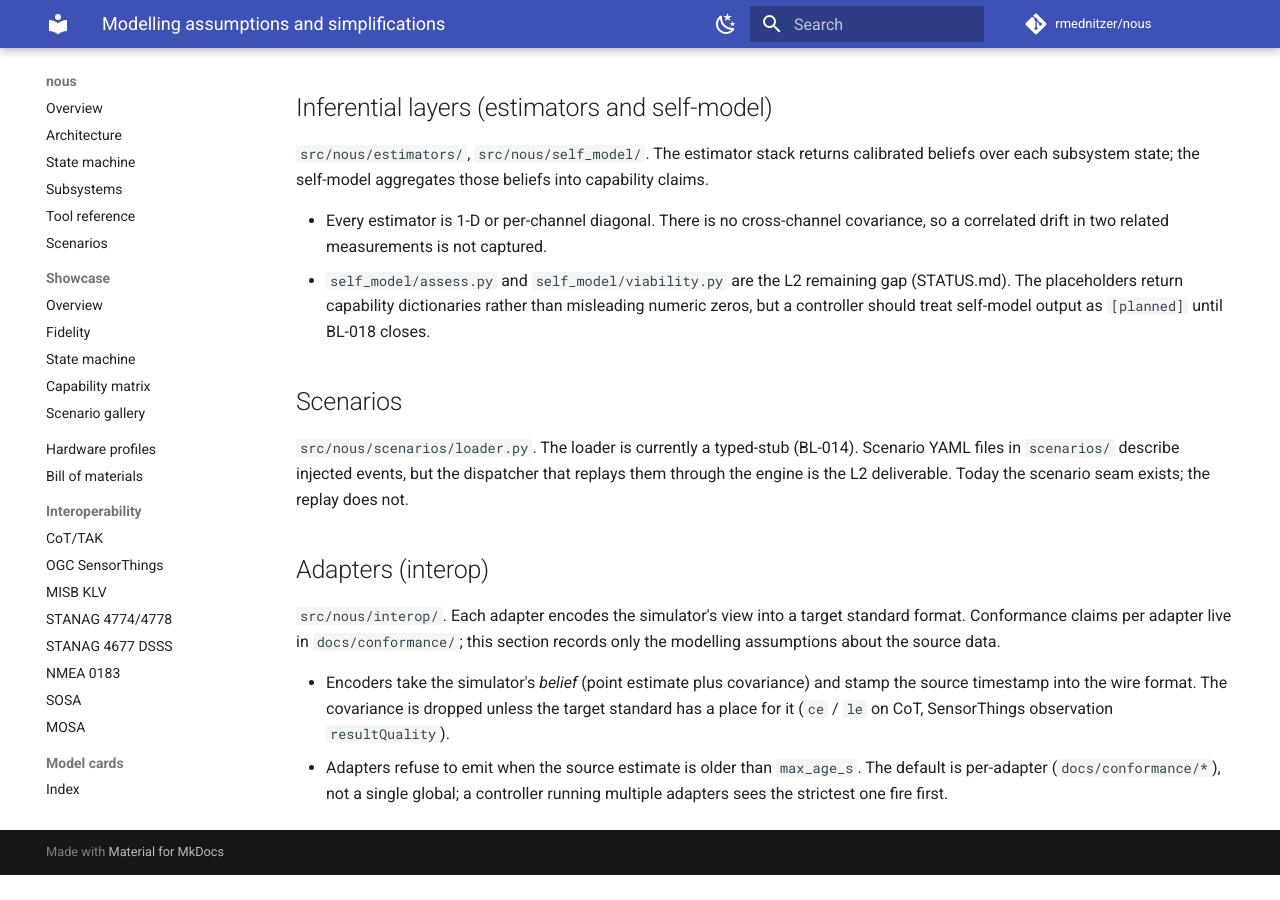
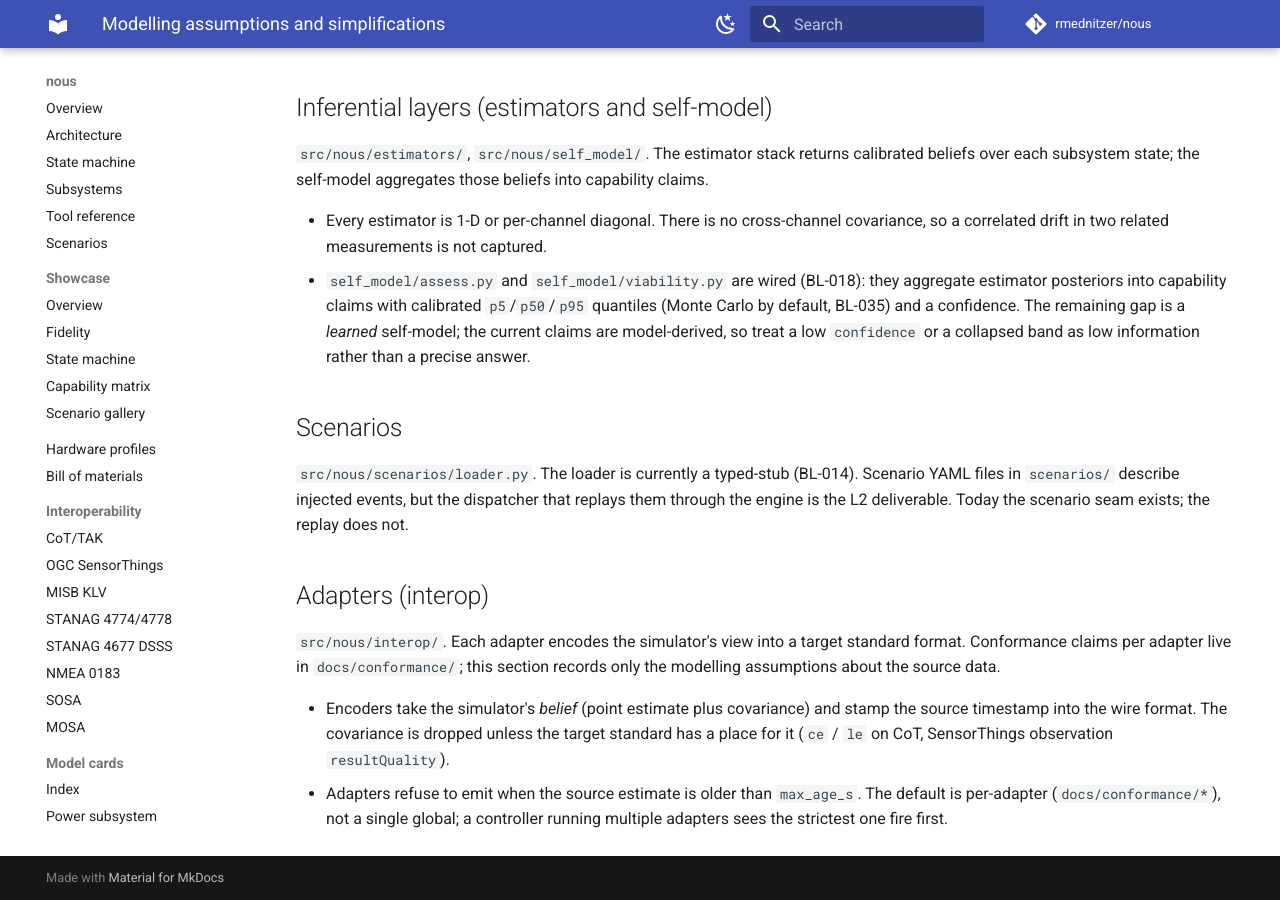
Before and after one commit to rmednitzer/nous, an MkDocs documentation site: the page built from docs/assumptions.md, in a window 1280 px wide and 900 px high, scrolled down 3135 px. Built offline with MkDocs 1.6.1 and Material for MkDocs 9.7.7, drawn with Linux system fonts in a browser that asks for light colours; comment, search, counter and statistics services are not loaded; before the commit the page ends 4010 px from its top, so only the background shows below that.

Commit message:
docs: self-model already emits calibrated quantiles; drop the stale hedges
From the PR #97 review: `self_model_assess` is wired (BL-018) and returns one
claim per capability today, each with a point, calibrated p5/p50/p95
quantiles (Monte Carlo over the estimator posteriors by default, BL-035), a
confidence, and the drivers. Seven docs still hedged it as planned, or
claimed it returns the engine's `last_capabilities` dict, which would lead a
controller to ignore uncertainty fields that are present today (the
getting-started skill is the required onboarding path). Corrected across the
three skills, the inspector quickstart, assumptions.md, and the showcase
capability-matrix / fidelity rows (self-model badge planned -> parametric).

https://claude.ai/code/session_01TSCWNdN5j8fLKEidGUadf4

```diff
--- a/docs/assumptions.md
+++ b/docs/assumptions.md
@@ -171,10 +171,12 @@ aggregates those beliefs into capability claims.
 - Every estimator is 1-D or per-channel diagonal. There is no
   cross-channel covariance, so a correlated drift in two related
   measurements is not captured.
-- ``self_model/assess.py`` and ``self_model/viability.py`` are the L2
-  remaining gap (STATUS.md). The placeholders return capability
-  dictionaries rather than misleading numeric zeros, but a controller
-  should treat self-model output as ``[planned]`` until BL-018 closes.
+- ``self_model/assess.py`` and ``self_model/viability.py`` are wired
+  (BL-018): they aggregate estimator posteriors into capability claims with
+  calibrated ``p5``/``p50``/``p95`` quantiles (Monte Carlo by default,
+  BL-035) and a confidence. The remaining gap is a *learned* self-model;
+  the current claims are model-derived, so treat a low ``confidence`` or a
+  collapsed band as low information rather than a precise answer.
 
 ## Scenarios
 
```
Also changed, not shown: docs/showcase/capability-matrix.md (+1 -1 lines), docs/showcase/fidelity.md (+1 -1 lines), examples/inspector_quickstart.md (+2 -3 lines), skills/nous-getting-started.md (+4 -2 lines), skills/nous-scenario-walkthrough.md (+2 -2 lines), skills/nous-self-model.md (+6 -4 lines).
